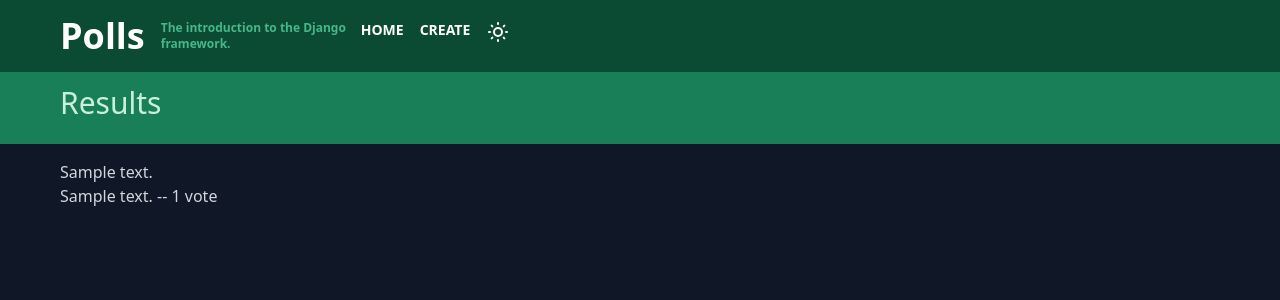
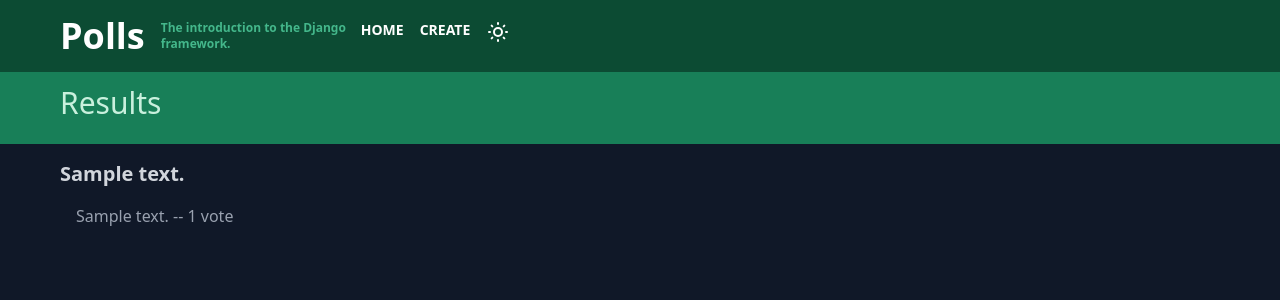
Before and after one commit to Huuuuuugo/learning_django, a Django app: page /polls/1/results/ in a window 1280 px wide. Shown: the top 300 px of the page. Run offline with Django 5.2, Linux system fonts and the light colour scheme; tables that the repository leaves empty hold one stand-in row (values such as "Sample post"); style sheets or scripts are compiled from the project's sources.

Commit message:
Stylize `results.html`

```diff
--- a/polls/templates/polls/results.html
+++ b/polls/templates/polls/results.html
@@ -5,8 +5,8 @@
 {% block header %}Results{% endblock header %}
 
 {% block body %}
-    <h1>{{ question.question_text }}</h1>
-    <ul>
+    <h1 class="text-xl font-bold mb-2">{{ question.question_text }}</h1>
+    <ul class="flex-row space-y-2 mt-2 lg:mx-4 text-gray-400">
         {% for choice in question.choice_set.all %}
             <li>{{ choice.choice_text }} -- {{ choice.votes }} vote{{ choice.votes|pluralize }}</li>
         {% endfor %}
```
